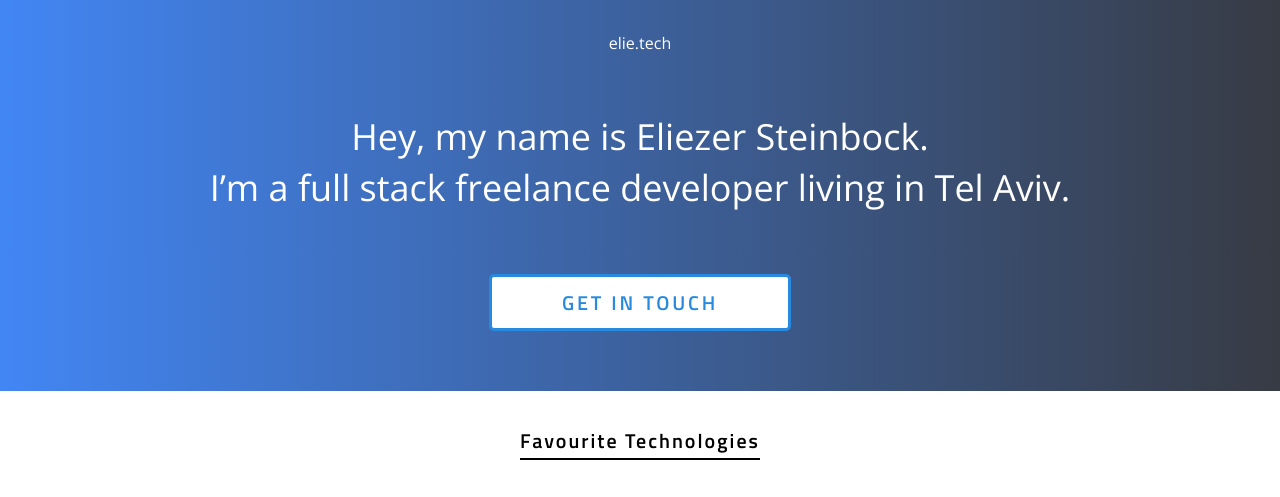
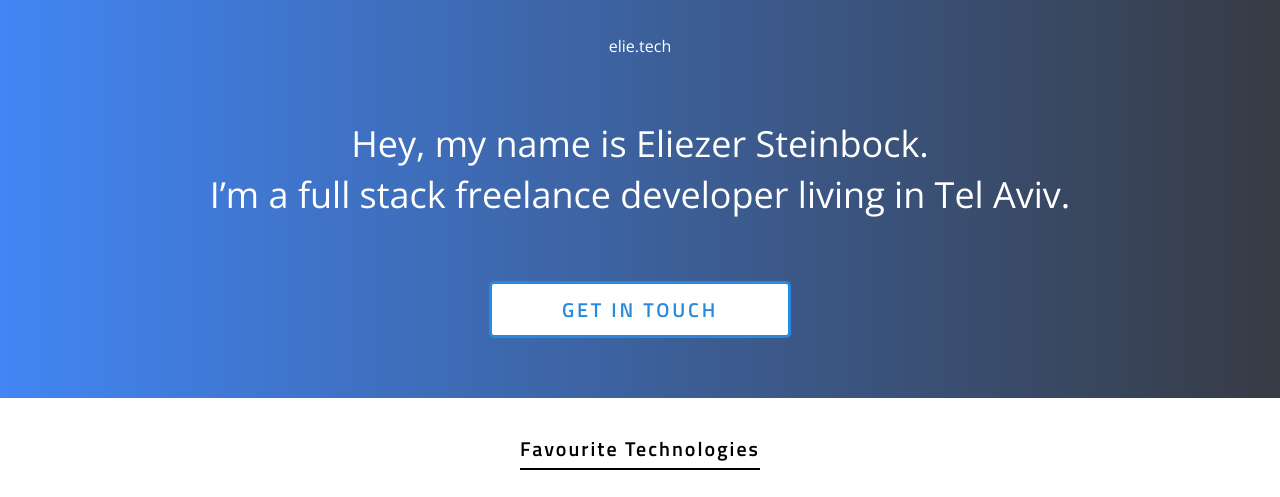
Before and after one commit to elie222/elie-tech, a Gatsby site: page / in a window 1280 px wide. Shown: the top 497 px of the page. Built offline with nearby package versions, Linux system fonts and the light colour scheme; Gatsby itself is replaced by a stand-in of ours.

Commit message:
added global line height

```diff
--- a/src/css/styles.css
+++ b/src/css/styles.css
@@ -11,4 +11,5 @@ html {
 
 body {
   font-family: 'Open Sans', 'Segoe UI', Tahoma, Geneva, Verdana, sans-serif;
+  line-height: 1.42857em;
 }
```
Also changed, not shown: static/images/projects/sov.svg (added).
